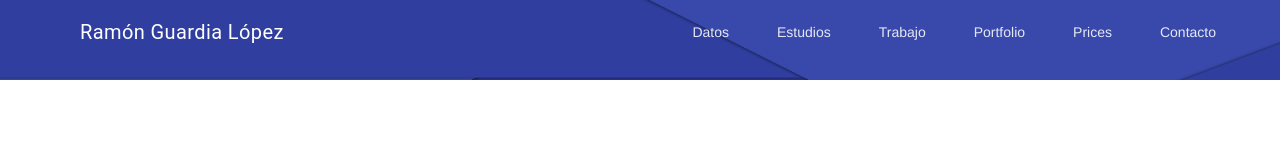
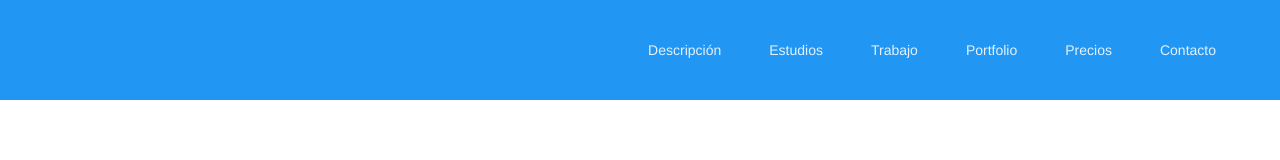
Before and after one commit to McRamy13/cv, a plain HTML site: page index.html in a window 1280 px wide. Drawn offline with Linux system fonts and the light colour scheme.

Commit message:
last menu

```diff
--- a/css/styles.css
+++ b/css/styles.css
@@ -1,11 +1,10 @@
 /*navegacion*/
-.demo-layout-transparent {
-  background: url('../img/backgrounds/indigo-pentagonal-background.png');
-  background-size: 100% 40%;
-  background-repeat: no-repeat;
+.mdl-layout__header-row{ height: 100px; }
+.mdl-layout__drawer-button{ visibility:hidden; }
+/*navegacion*/
+
+/*responsive*/
+@media screen and (max-width: 1024px){
+  .mdl-layout__drawer-button{ visibility: visible !important; }
 }
-.demo-layout-transparent .mdl-layout__header,
-.demo-layout-transparent .mdl-layout__drawer-button {
-  /* This background is dark, so we set text to white. Use 87% black instead if
-     your background is light. */
-  color: white;
+/*responsive*/
--- a/index.html
+++ b/index.html
@@ -1,6 +1,5 @@
 <!DOCTYPE html>
 <html lang="en">
-
   <head>
     <meta charset="UTF-8">
     <meta name="viewport" content="width=device-width, initial-scale=1.0">
@@ -14,38 +13,39 @@
 
   <body>
     <!-- Navegacion -->
-    <div class="demo-layout-transparent mdl-layout mdl-js-layout contenedorMenu">
-    <header class="mdl-layout__header mdl-layout__header--transparent">
+    <div class="mdl-layout mdl-js-layout">
+    <header class="mdl-layout__header mdl-layout__header--scroll">
       <div class="mdl-layout__header-row">
-        <!-- Title -->
-        <span class="mdl-layout-title">Ramón Guardia López</span>
         <!-- Add spacer, to align navigation to the right -->
         <div class="mdl-layout-spacer"></div>
         <!-- Navigation -->
         <nav class="mdl-navigation">
-          <a class="mdl-navigation__link" href="">Datos</a>
+          <a class="mdl-navigation__link" href="">Descripción</a>
           <a class="mdl-navigation__link" href="">Estudios</a>
           <a class="mdl-navigation__link" href="">Trabajo</a>
           <a class="mdl-navigation__link" href="">Portfolio</a>
-          <a class="mdl-navigation__link" href="">Prices</a>
+          <a class="mdl-navigation__link" href="">Precios</a>
           <a class="mdl-navigation__link" href="">Contacto</a>
         </nav>
       </div>
     </header>
     <div class="mdl-layout__drawer">
-      <span class="mdl-layout-title">Ramón Guardia</span>
+      <span class="mdl-layout-title">Menú</span>
       <nav class="mdl-navigation">
-        <a class="mdl-navigation__link" href="">Datos</a>
+        <a class="mdl-navigation__link" href="">Descripción</a>
         <a class="mdl-navigation__link" href="">Estudios</a>
         <a class="mdl-navigation__link" href="">Trabajo</a>
         <a class="mdl-navigation__link" href="">Portfolio</a>
-        <a class="mdl-navigation__link" href="">Prices</a>
+        <a class="mdl-navigation__link" href="">Precios</a>
         <a class="mdl-navigation__link" href="">Contacto</a>
       </nav>
     </div>
     <main class="mdl-layout__content">
+      <div class="page-content">
+        <!-- Your content goes here -->
+      </div>
     </main>
   </div>
+    <!--  Navegacion -->
   </body>
-
 </html>
```
Lines whose indentation alone changed are shown as unchanged.
